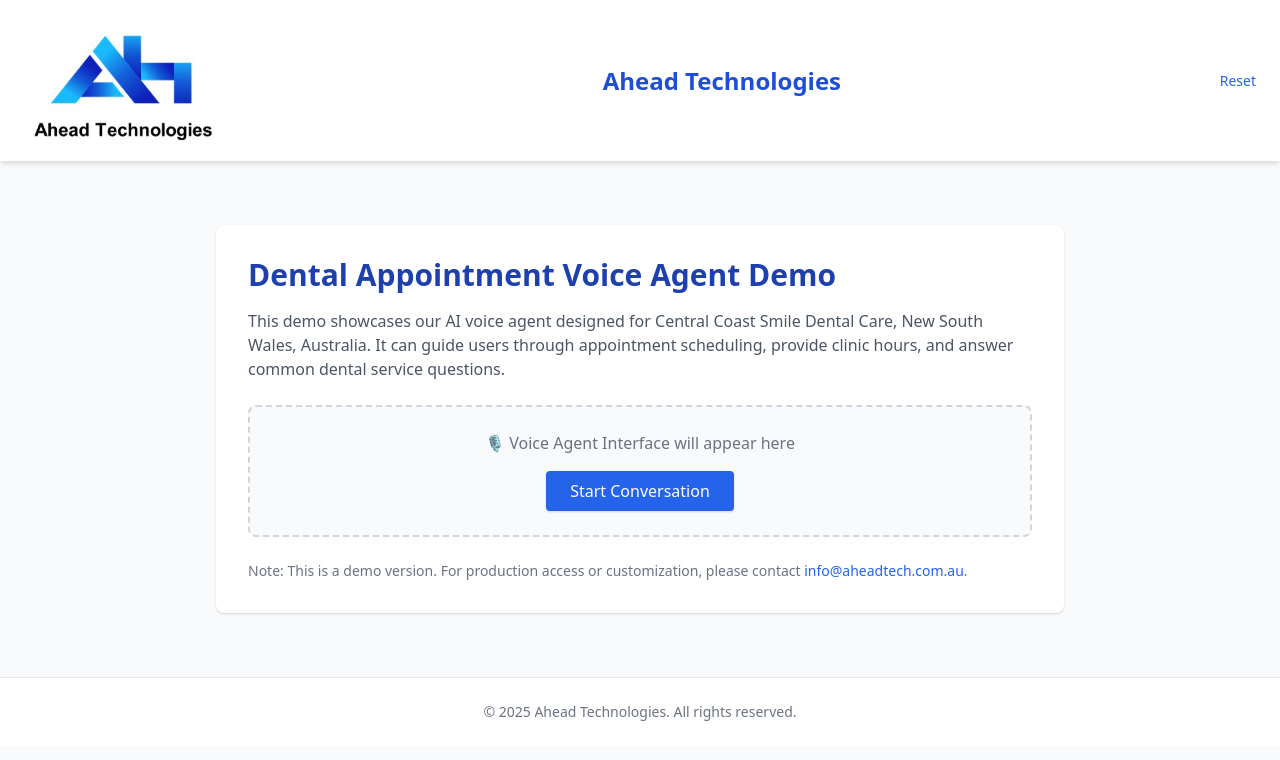
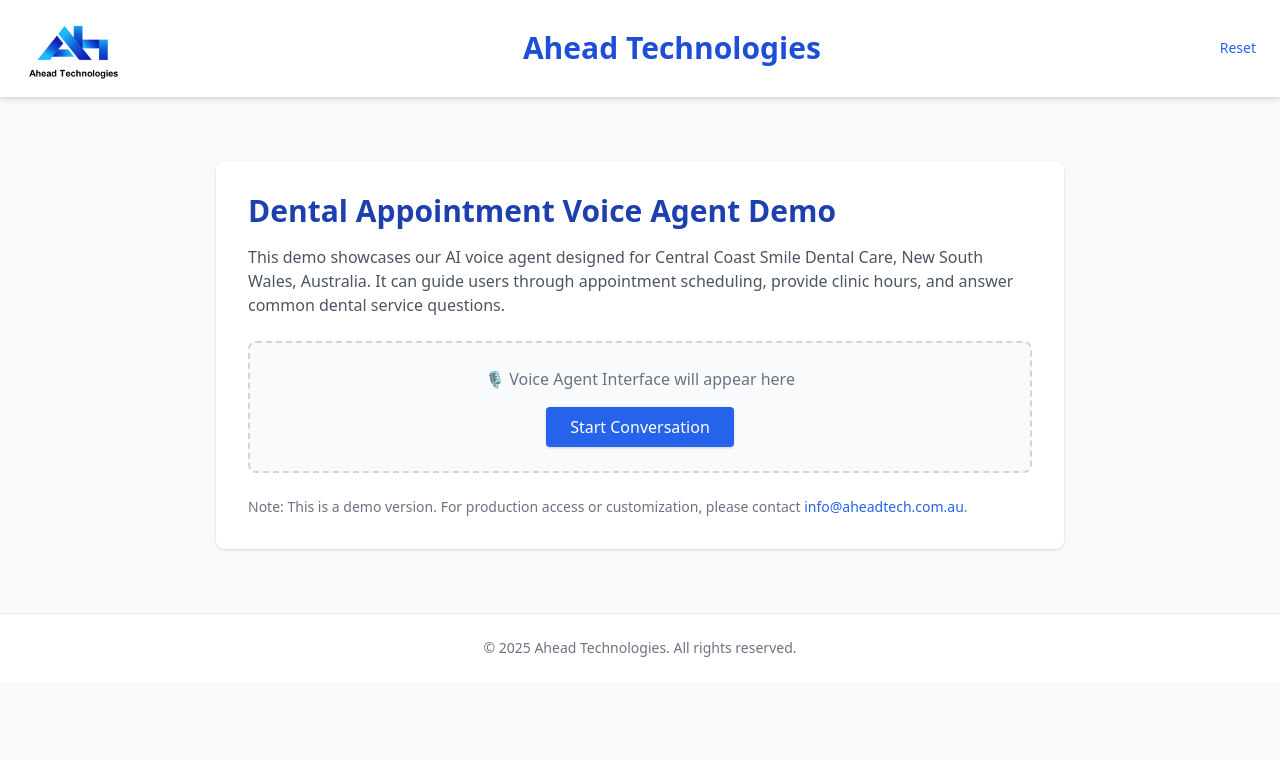
Before and after one commit to harjotsingh23208/aheadtech-com-au, a plain HTML site: page index.html in a window 1280 px wide. Drawn offline with nearby package versions, Linux system fonts and the light colour scheme.

Commit message:
Update index.html

```diff
--- a/index.html
+++ b/index.html
@@ -13,8 +13,8 @@
   <!-- Header -->
   <header class="bg-white shadow-md">
     <div class="max-w-7xl mx-auto px-6 py-4 flex justify-between items-center">
-	  <img src="Logo.jpg" width="200" height="200" alt="Logo" />
-      <h1 class="text-2xl font-bold text-blue-700">Ahead Technologies</h1>
+	  <img src="Logo.jpg" width="100" height="100" alt="Logo" />
+      <h1 class="text-3xl font-bold text-blue-700">Ahead Technologies</h1>
       <a href="index.html" class="text-sm text-blue-600 hover:underline">Reset</a>
     </div>
   </header>
```
